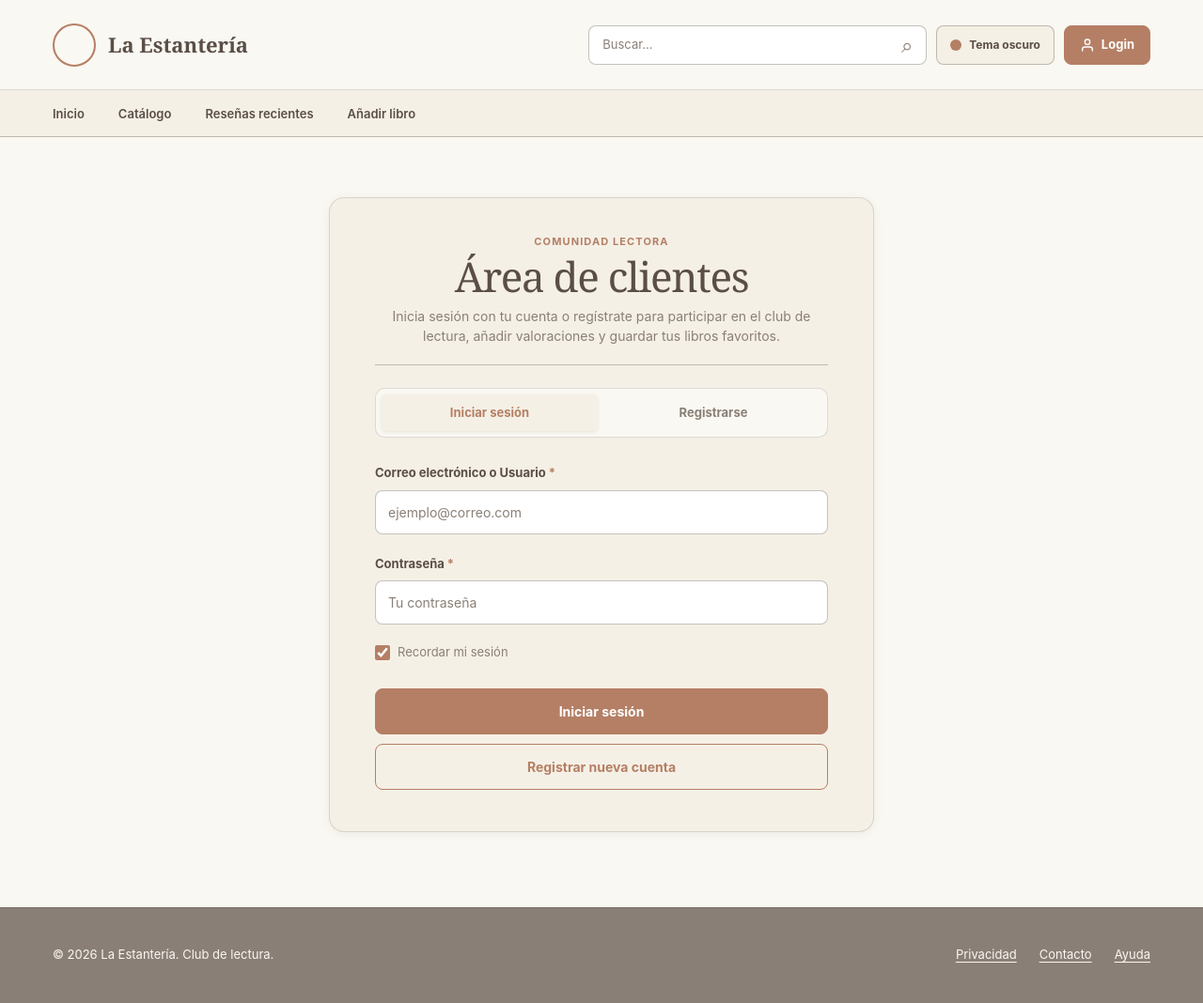
After one commit to adribarrera/la-estanteria, a PHP site: page /login.php in a window 1280 px wide. The commit adds this page. Shown: the whole page at 94% size. Run offline with PHP 8.4, Linux system fonts and the light colour scheme; a stand-in replaces the project's code that opens the database connection; some libraries are stand-ins or nearby versions.

Commit message:
feat: add authentication for login and logout

```diff
--- a/assets/css/styles.css
+++ b/assets/css/styles.css
@@ -1230,3 +1230,14 @@ button {
     width: 100%;
     padding: 13px 20px;
 }
+
+/* Avisos de validación en formularios PHP */
+.alerta-error {
+    margin-bottom: 20px;
+    background-color: var(--acento);
+}
+
+.alerta-error p {
+    font-size: 14px;
+    color: var(--fondo);
+}
--- /dev/null
+++ b/login.php
@@ -0,0 +1,227 @@
+<?php
+// Tipado estricto. Así obligamos a que los tipos de datos coincidan exactamente y no haya conversiones
+declare(strict_types=1);
+
+require_once __DIR__ . "/includes/conexion.php";
+iniciarSesionSegura();
+
+// Si ya tiene la sesión abierta no tiene sentido que vea el login así que lo mandamos al inicio
+if (isset($_SESSION["id_usuario"])) {
+    header("Location: index.php");
+    exit(); // Cortamos el script aquí para que PHP no siga ejecutando nada después de redirigir
+}
+
+$errores = [];
+$modoActivo = "login"; // Dejamos marcada la pestaña correcta si hay fallos en el envío
+
+// Comprobamos que se ha llegado aquí enviando un formulario por POST y no entrando directo por URL
+if($_SERVER["REQUEST_METHOD"] === "POST") {
+    $accion = $_POST["accion"] ?? "";
+
+    // PULSA INICIAR SESION
+    if ($accion === "login") {
+        $modoActivo ="login";
+        $identificador = trim($_POST["login_email"] ?? "");
+        $password = $_POST["login_password"] ?? "";
+
+        if ($identificador === "" || $password === "") {
+            $errores[] = "Debes introducir tu correo/usuario y tu contraseña";
+        } else {
+            try {
+                // Usamos marcadores con nombre en consultas preparadas para evitar las inyecciones SQL
+                $sql = "SELECT id_usuario, nombre_completo, nombre_usuario, password_hash FROM usuarios WHERE email = :email OR nombre_usuario = :usuario LIMIT 1"; // Consulta
+                $stmt = $pdo->prepare($sql);                                                                                                                        // Enviamos la consulta a MySQL para que la compile antes de meter los datos
+                $stmt->execute([":email" => $identificador,":usuario" => $identificador]);                                                                          // Ejecutamos pasando los valores por separado para que los trate como texto literal
+                $usuario = $stmt->fetch();                                                                                                                          // Sacamos la fila encontrada como un array asociativo o devuelve false si no existe el usuario
+
+                // password_verify compara la contraseña escrita en texto plano con el hasheo de la BD
+                if ($usuario && password_verify($password, $usuario["password_hash"])) {
+                    session_regenerate_id(true);    // Cambia el id de sesión al loguarse para evitar ataques
+
+                    // Guardamos en $_SESSION (en el servidor) los datos mínimos para identificar al usuario
+                    $_SESSION["id_usuario"] = (int) $usuario["id_usuario"];
+                    $_SESSION["nombre_usuario"] = $usuario["nombre_usuario"];
+                    $_SESSION["nombre_completo"] = $usuario["nombre_completo"];
+
+                    header("Location: index.php");
+                    exit();
+                } else {
+                    $errores[] = "Usuario o contraseña incorrectos";
+                }
+            } catch (PDOException $e) {
+                error_log("Error en login: " . $e->getMessage());
+                $errores[] = "Ha ocurrido un error al iniciar sesión. Inténtalo de nuevo más tarde";
+            }
+        }
+    }
+
+    // O PULSA REGISTRARSE
+    if($accion === "registro") {
+        $modoActivo = "registro";
+        $nombreCompleto = trim($_POST["reg_nombre"] ?? "");
+        $nombreUsuario = trim($_POST["reg_usuario"] ?? "");
+        $email = trim($_POST["reg_email"] ?? "");
+        $password1 = $_POST["reg_pass1"] ?? "";
+        $password2 = $_POST["reg_pass2"] ?? "";
+
+        if ($nombreCompleto === "" || $nombreUsuario === "" || $email === "" || $password1 === "") {
+            $errores[] = "Todos los campos obligatorios deben estar rellenos";
+        }
+
+        // filter_var valida que el texto tenga estructura de correo electrónico
+        if (!filter_var($email, FILTER_VALIDATE_EMAIL)) {
+            $errores[] = "El formato del correo electrónico no es válido.";
+        }
+        if (strlen($password1) < 6) {
+            $errores[] = "La contraseña debe tener al menos 6 caracteres.";
+        }
+        if ($password1 !== $password2) {
+            $errores[] = "Las contraseñas no coinciden.";
+        }
+
+        if(empty($errores)) {
+            try {
+                // Comprobamos antes que no haya otro usuario con ese correo o nombre de usuario
+                $sqlCheck = "SELECT id_usuario FROM usuarios WHERE email = :email OR nombre_usuario = :usuario LIMIT 1";
+                $stmtCheck = $pdo->prepare($sqlCheck);
+                $stmtCheck->execute([":email"   => $email, ":usuario" => $nombreUsuario]);
+
+                if ($stmtCheck->fetch()) {
+                    $errores[] = "El correo electrónico o nombre de usuario ya está registrado.";
+                } else {
+                    // Ciframos la contraseña con BCrypt y salt aleatoria automática. Nunca en texto plano.
+                    $hash = password_hash($password1,PASSWORD_DEFAULT);
+
+                    $sqlInsert = "INSERT INTO usuarios (nombre_completo, nombre_usuario, email, password_hash) VALUES (:nombre, :usuario, :email, :hash)";
+
+                    $stmtInsert = $pdo->prepare($sqlInsert);
+                    $stmtInsert->execute([":nombre"  => $nombreCompleto, ":usuario" => $nombreUsuario, ":email" => $email, ":hash" => $hash]);
+
+                    // lastInsertId() nos devuelve el id_usuario autoincrementado que crea MySQL
+                    session_regenerate_id(true);
+                    $_SESSION["id_usuario"] = (int) $pdo->lastInsertId();
+                    $_SESSION["nombre_usuario"] = $nombreUsuario;
+                    $_SESSION["nombre_completo"] = $nombreCompleto;
+
+                    header("Location: index.php");
+                    exit();
+                }
+            } catch(PDOException $e) {
+                error_log("Error en el registro " . $e->getMessage());
+                $errores[] = "No se ha podido completar el registro. Inténtalo más tarde";
+            }
+        }
+    }
+}
+
+$tituloPagina = "Acceso y Registro";
+$paginaActiva = "login";
+require_once __DIR__ . "/includes/header.php";
+?>
+
+    <main class="seccion pagina-form pagina-auth">
+        <div class="tarjeta-form tarjeta-auth">
+            <div class="cabecera-form cabecera-auth">
+                <p class="sobretitulo">Comunidad lectora</p>
+                <h1>Área de clientes</h1>
+                <p>Inicia sesión con tu cuenta o regístrate para participar en el club de lectura, añadir valoraciones y guardar tus libros favoritos.</p>
+            </div>
+
+            <!-- Si hay algún fallo de validación o de credenciales lo mostramos aquí -->
+            <?php if (!empty($errores)): ?>
+                <div class="caja-resumen alerta-error" role="alert">
+                    <?php foreach ($errores as $error): ?>
+                        <p><?= escapar($error) ?></p>
+                    <?php endforeach; ?>
+                </div>
+            <?php endif; ?>
+
+            <!-- Los radios controlan por CSS qué formulario se ve y PHP marca el que estaba activo -->
+            <input type="radio" name="modo" id="auth-login" class="sr-only" <?= $modoActivo === "login" ? "checked" : "" ?>>
+            <input type="radio" name="modo" id="auth-registro" class="sr-only" <?= $modoActivo === "registro" ? "checked" : "" ?>>
+
+            <div class="auth-tabs">
+                <label for="auth-login" class="auth-tab">Iniciar sesión</label>
+                <label for="auth-registro" class="auth-tab">Registrarse</label>
+            </div>
+
+            <!-- Iniciar sesión -->
+            <div class="auth-panel" id="panel-login">
+                <form id="form-login" action="login.php" method="post" class="form-auth">
+                    <!-- Campo oculto para saber en PHP qué formulario de los dos se ha enviado -->
+                    <input type="hidden" name="accion" value="login">
+                    <div class="form-rejilla">
+                        <label class="campo campo-ancho">
+                            <span>Correo electrónico o Usuario <b>*</b></span>
+                            <input type="text" name="login_email" required value="<?= escapar($_POST["login_email"] ?? "") ?>" placeholder="ejemplo@correo.com" autocomplete="username">
+                        </label>
+
+                        <label class="campo campo-ancho">
+                            <span>Contraseña <b>*</b></span>
+                            <input type="password" name="login_password" required placeholder="Tu contraseña"
+                                autocomplete="current-password">
+                        </label>
+                    </div>
+
+                    <div class="auth-opciones">
+                        <label class="auth-recordar">
+                            <input type="checkbox" name="recordarme" checked>
+                            <span>Recordar mi sesión</span>
+                        </label>
+                    </div>
+
+                    <div class="auth-acciones-doble">
+                        <button type="submit" class="btn btn-primario btn-auth">Iniciar sesión</button>
+                        <label for="auth-registro" class="btn btn-secundario btn-auth">Registrar nueva cuenta</label>
+                    </div>
+                </form>
+            </div>
+
+            <!-- Registrarse -->
+            <div class="auth-panel" id="panel-registro">
+                <form id="form-registro" action="login.php" method="post" class="form-auth">
+                    <input type="hidden" name="accion" value="registro">
+                    <div class="form-rejilla">
+                        <label class="campo">
+                            <span>Nombre completo <b>*</b></span>
+                            <input type="text" name="reg_nombre" required value="<?= escapar($_POST["reg_nombre"] ?? "") ?>" placeholder="Ej. Clara Montes" autocomplete="name">
+                        </label>
+
+                        <label class="campo">
+                            <span>Nombre de usuario <b>*</b></span>
+                            <input type="text" name="reg_usuario" required value="<?= escapar($_POST["reg_usuario"] ?? "") ?>" placeholder="Ej. clara_lectora" autocomplete="username">
+                        </label>
+
+                        <label class="campo campo-ancho">
+                            <span>Correo electrónico <b>*</b></span>
+                            <input type="email" name="reg_email" required value="<?= escapar($_POST["reg_email"] ?? "") ?>" placeholder="ejemplo@correo.com" autocomplete="email">
+                        </label>
+
+                        <label class="campo">
+                            <span>Contraseña <b>*</b></span>
+                            <input type="password" name="reg_pass1" required placeholder="Mínimo 6 caracteres" minlength="6" autocomplete="new-password">
+                        </label>
+
+                        <label class="campo">
+                            <span>Repetir contraseña <b>*</b></span>
+                            <input type="password" name="reg_pass2" required placeholder="Repite tu contraseña" minlength="6" autocomplete="new-password">
+                        </label>
+                    </div>
+
+                    <div class="auth-opciones">
+                        <label class="auth-recordar">
+                            <input type="checkbox" name="terminos" required checked>
+                            <span>Acepto las normas comunitarias y la política de privacidad de La Estantería</span>
+                        </label>
+                    </div>
+
+                    <div class="auth-acciones-doble">
+                        <button type="submit" class="btn btn-primario btn-auth">Registrar</button>
+                        <label for="auth-login" class="btn btn-secundario btn-auth">Ya tengo cuenta · Iniciar
+                            sesión</label>
+                    </div>
+                </form>
+            </div>
+        </div>
+    </main>
+<?php require_once __DIR__ . "/includes/footer.php"; ?>
```
Also changed, not shown: logout.php (added, +22 -0 lines).
